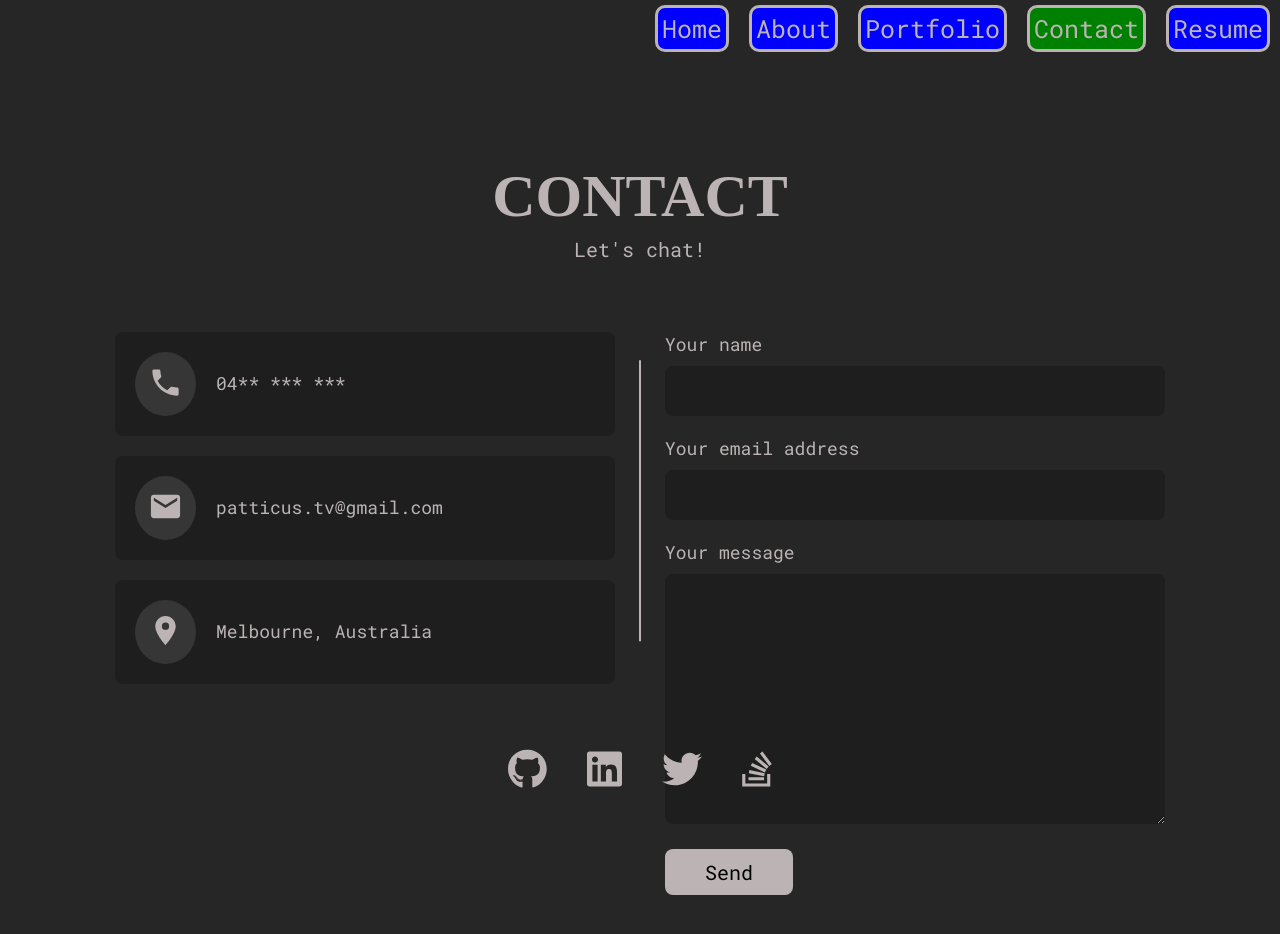
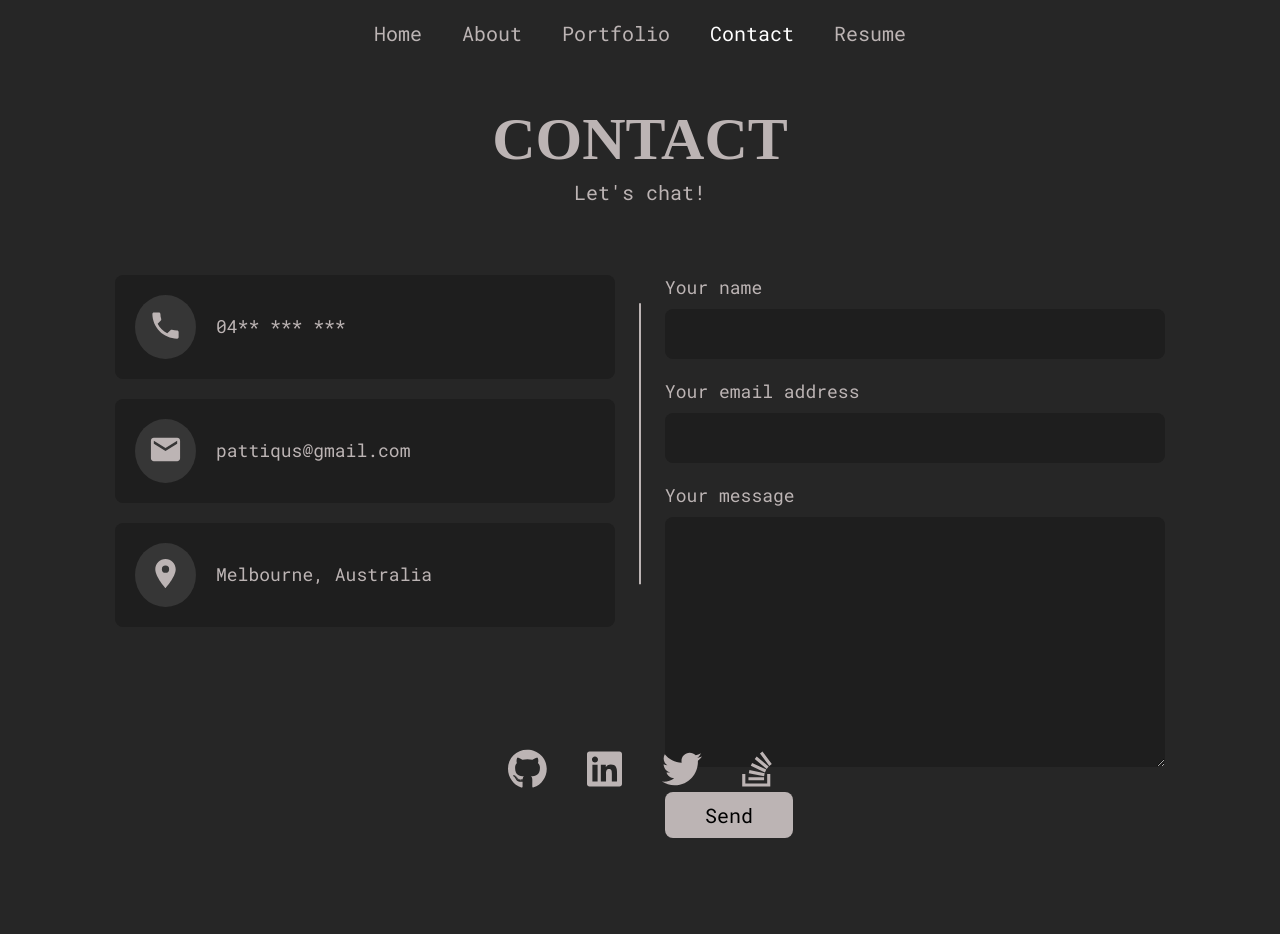
Before and after one commit to Pattiqus/Pattiqus-Portfolio, a React (Create React App) app: page /contact in a window 1280 px wide. Shown: the top 934 px of the page. Built offline with nearby package versions, Linux system fonts and the light colour scheme; a web font is replaced by a local one.

Commit message:
nav bar mobile working but not displaying in full screen

```diff
--- a/public/index.html
+++ b/public/index.html
@@ -24,7 +24,7 @@
       work correctly both with client-side routing and a non-root public URL.
       Learn how to configure a non-root public URL by running `npm run build`.
     -->
-    <title>React App</title>
+    <title>Pat's Portfolio</title>
   </head>
   <body>
     <noscript>You need to enable JavaScript to run this app.</noscript>
--- a/src/components/ContactComponent.jsx
+++ b/src/components/ContactComponent.jsx
@@ -60,7 +60,7 @@
             <div className='contactSection__wrapper'>
               <div className='left'>
                 <ContactInfo icon={<MdLocalPhone />} text='04** *** ***'/>
-                <ContactInfo icon={<MdEmail />} text='patticus.tv@gmail.com'/>
+                <ContactInfo icon={<MdEmail />} text='pattiqus@gmail.com'/>
                 <ContactInfo icon={<MdPlace />} text='Melbourne, Australia'/>
               </div>
               <div className='right'>
--- a/src/layouts/header/NavLayout.css
+++ /dev/null
@@ -1,28 +0,0 @@
-.navButtons {
-    margin: 5px 10px 5px 10px;
-    font-size: 25px;
-    background-color: blue;
-    border: 3px;
-    border: solid;
-    border-radius: 10px;
-    padding: 4px;
-
-
-}
-.navButtonsActive {
-    margin: 5px 10px 5px 10px;
-    font-size: 25px;
-    background-color: green;
-    border: 3px;
-    border: solid;
-    border-radius: 10px;
-    padding: 4px;
-
-}
-
-.navBarList {
-    list-style: none;
-    display: flex;
-    justify-content: right;
-    margin: 0;
-}
--- a/src/layouts/header/NavLayout.jsx
+++ b/src/layouts/header/NavLayout.jsx
@@ -1,8 +1,93 @@
-import React from 'react'
-import { Link, useLocation } from "react-router-dom";
-import './NavLayout.css';
+import React, { useState } from 'react'
+import { NavLink } from "react-router-dom";
+import styled from 'styled-components';
+import { MdMenu, MdClose } from 'react-icons/md';
 
+const NavBarStyle = styled.nav`
+    position: fixed;
+    z-index: 100;
+    top: 0;
+    left: 0;
+    width: 100%;
+    padding: 1rem 0;
+    background: var(--dark-bg);
+    ul {
+        max-width: 1200px;
+        margin: 0 auto;
+        width: 90%;
+        text-align: center;
+        li{
+            display: inline-block;
+            border-radius: 8px;
+            transition: 0.3s ease background-color;
+            &:hover {
+                background-color: var(--deep-dark);
+            }
+        }
+    }
+    a {
+        display: inline-block;
+        font-family: 'RobotoMono Regular';
+        padding: 1rem 2rem;
+        font-size: 2rem;
+        color: var(--gray-1);
+        outline: none;
+    }
+    .active {
+        color: var(--white);
+    }
+    .mobile-menu-icon {
+        position: absolute;
+        right: 1rem;
+        top: 1rem;
+        width: 4rem;
+        cursor: pointer;
+        display: none;
+        outline: none;
+        * {
+            pointer-events: none;
+        }
+    }
+    .navItems .closeNavIcon {
+        display: none;
+    }
 
+    @media only screen and (max-width: 768px) {
+        padding: 0;
+        .hide-item {
+            transform: translateY(calc(-100% - var(--top)));
+        }
+        .mobile-menu-icon {
+            display: block;
+        }
+        .navItems {
+            --top: 1rem;
+            transition: 0.3s ease transform;
+            background-color: var(--deep-dark);
+            padding: 2rem;
+            width: 90%;
+            max-width: 300px;
+            border-radius: 12px;
+            position: absolute;
+            right: 1rem;
+            top: var(--top);
+            .closeNavIcon {
+                display: block;
+                width: 3rem;
+                margin: 0 0 0 auto;
+                cursor: pointer;
+                * {
+                    pointer-events: none;
+                }
+            }
+            li {
+                display: block;
+                margin-bottom: 1rem;
+            }
+        }
+
+    }
+`;
 export default function NavLayout() {
 
     const navItems = [
@@ -28,26 +113,43 @@
         },
     ];
 
-    const location = useLocation();
+    const [showNav, SetShowNav] = useState(false);
 
     return (
 
     <div>
-
-        {/* nav bar */}
-
-        <ul className='navBarList'>
+        <NavBarStyle>
+        <div className='mobile-menu-icon'
+            onClick={() => SetShowNav(!showNav)}
+            role='button'
+            onKeyDown={() => SetShowNav(!showNav)}
+            tabIndex={0}
+        >
+            <MdMenu/>
+        </div>
+        <ul className={!showNav ? 'navItems hide-item' : 'navItems'}>
+            <div className='closeNavIcon'
+                onClick={() => SetShowNav(!showNav)}
+                role='button'
+                onKeyDown={() => SetShowNav(!showNav)}
+                tabIndex={0}
+            >
+                <MdClose/>
+            </div>
             {navItems.map((item) => (
-                <li key={item.link} className={location.pathname === item.link ? 'navButtonsActive' : 'navButtons'}>
-                    <Link to={item.link} >
+                <li key={item.link}>
+                    <NavLink to={item.link}
+                    exact
+                    onClick={() => SetShowNav(!showNav)}
+                    role='button'
+                    onKeyDown={() => SetShowNav(!showNav)}
+                    >
                        {item.title}
-                    </Link>
+                    </NavLink>
                 </li>
             ))}
         </ul>
-
-        {/* {props.children} */}
-
+        </NavBarStyle>
     </div>
   )
 }
```
